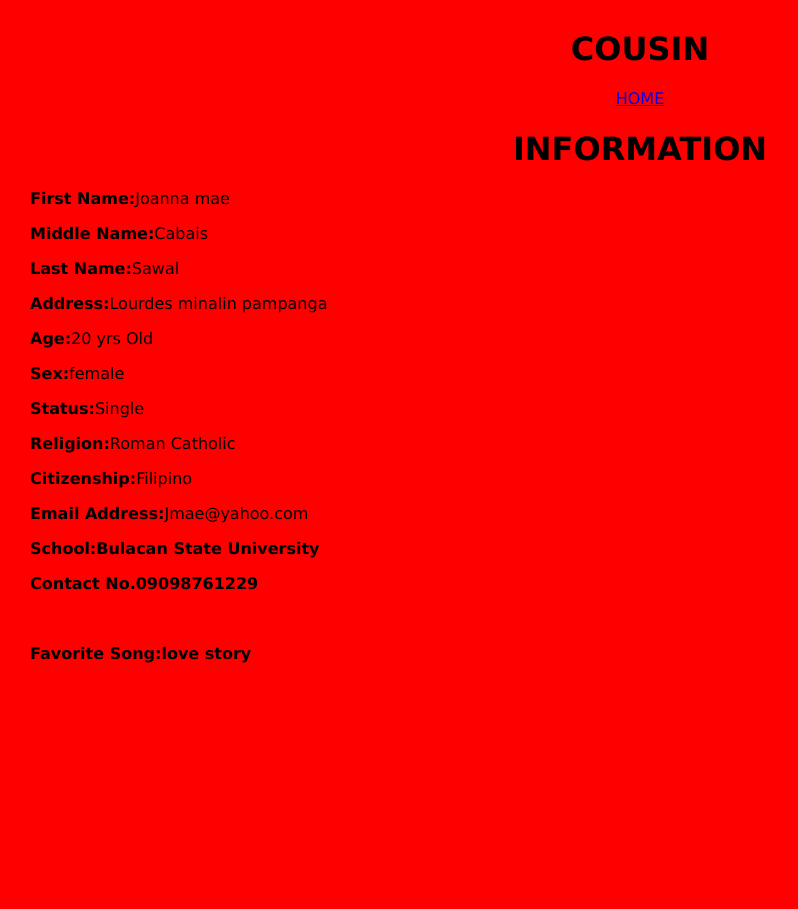
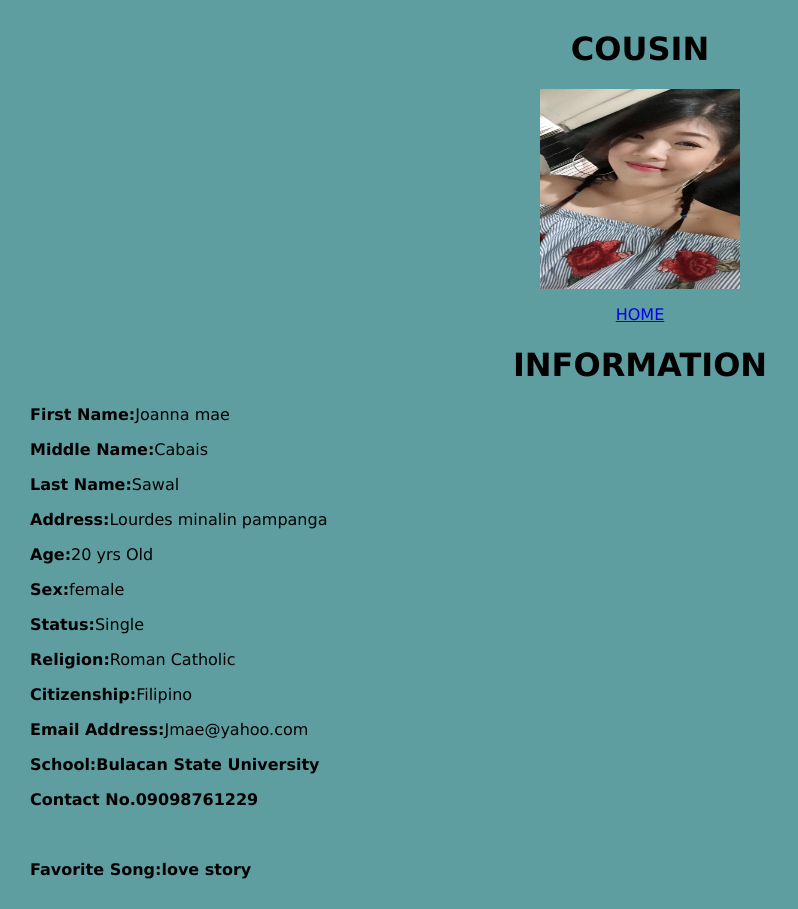
Before and after one commit to sawal27/web1234, a PHP site: page /Cousin3.php in a window 1280 px wide. Shown: the whole page, without its empty margins (0-798 px from the left). Before the commit the page ends 663 px from the top, so only its background shows below. Run offline with PHP 8.4, Linux system fonts and the light colour scheme.

Commit message:
Update Cousin3.php

```diff
--- a/Cousin3.php
+++ b/Cousin3.php
@@ -5,13 +5,14 @@
 body{
     font-family:verdana,arial,san-serif;
     margin:30px;
-    background-color:Red;
+    background-color:#5f9ea0;
    }
 
 </style>
 </head>
 <body>
 <h1><center>COUSIN</h1><center>
+<center><img src="joanna.jpg" height="200" width="200"></center>
 <p><a href="content.php" target="content">HOME</a></p>
 <h1><center>INFORMATION</h1></center>
 <p><b>First Name:</b>Joanna mae</p>
```
